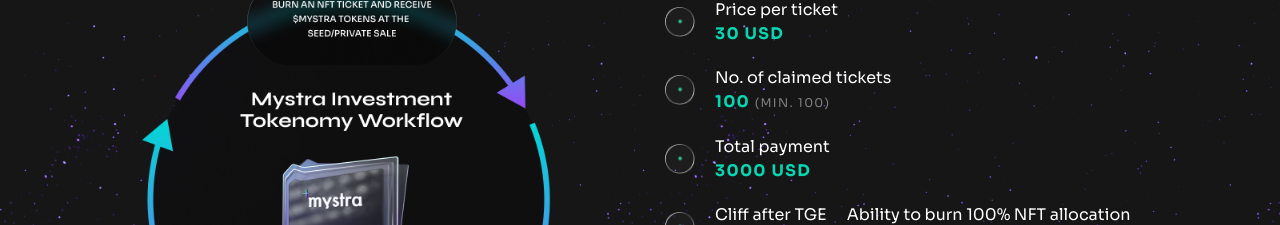
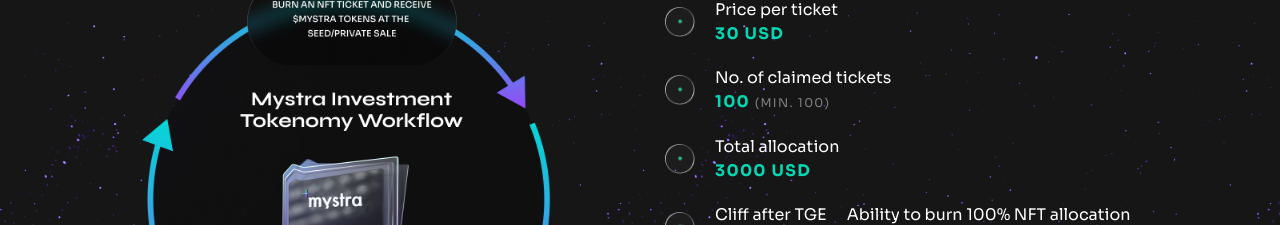
Before and after one commit to mystra-io/mystra-landing-page, a Next.js app: page /invest in a window 1280 px wide. Shown: the part 880-1105 px from the top of the page. Built offline with nearby package versions, Linux system fonts and the light colour scheme; no server answers; what casper-js-sdk would draw is missing.

Commit message:
Update saleView.tsx

```diff
--- a/components/pages/investor/SaleView/saleView.tsx
+++ b/components/pages/investor/SaleView/saleView.tsx
@@ -61,7 +61,7 @@
             <Pointer />
             <Flex flexDir="column" fontFamily="Sora">
               <Box fontSize="16px" lineHeight="24px">
-                Total payment
+                Total allocation
               </Box>
               <Box
                 color="#04D7B1"
```
